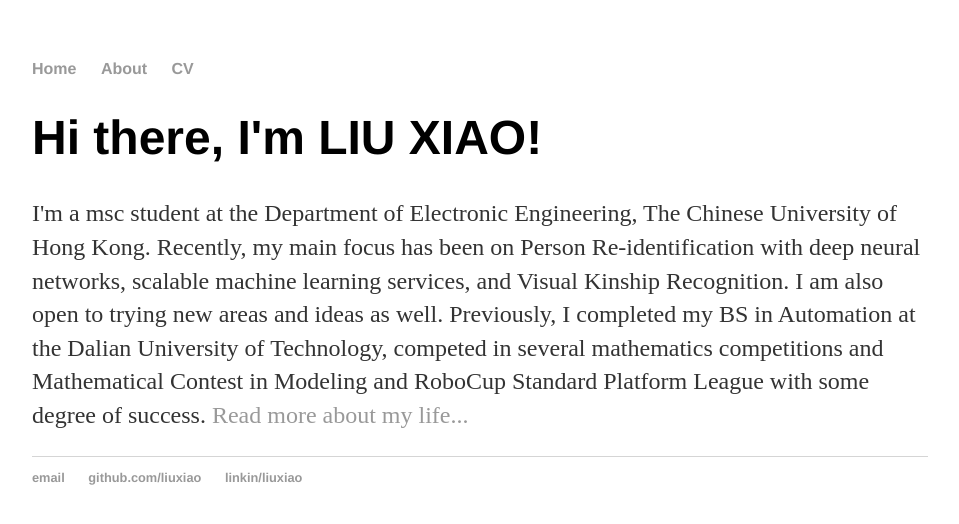
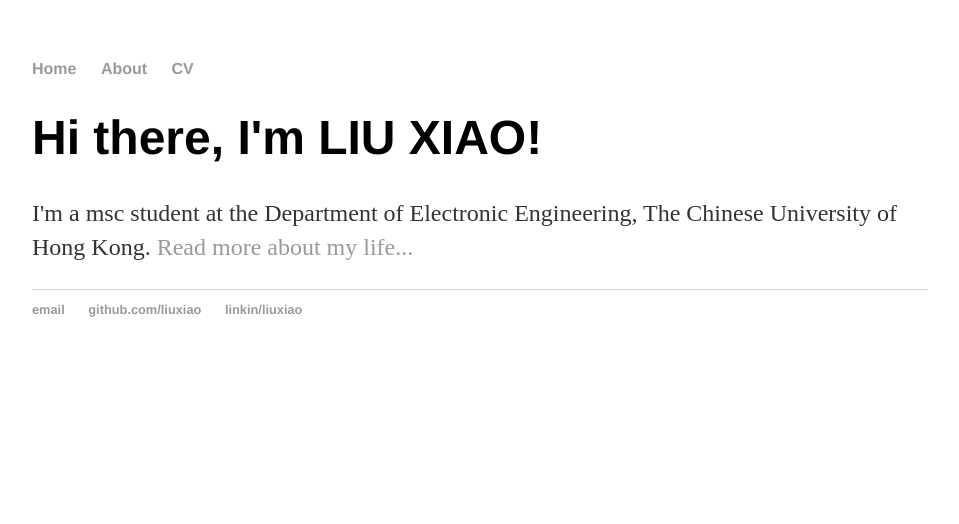
Before and after one commit to Archimedes2013/Archimedes2013.github.io, a Jekyll site: the page built from index.html, in a window 1280 px wide. Shown: the top 524 px of the page, without its empty margins (160-1119 px from the left). Built offline with Jekyll 4.4.1, drawn with Linux system fonts in a browser that asks for light colours.

Commit message:
Update index.html

```diff
--- a/index.html
+++ b/index.html
@@ -1,17 +1,11 @@
 ---
 layout: default
-title: Hank Quinlan, Horrible Cop
+title: LIU XIAO, a brief Introduction
 ---
 <div class="blurb">
 	<h1>Hi there, I'm LIU XIAO!</h1>
 	<p>
 	I'm a msc student at the Department of Electronic Engineering, The Chinese University of Hong Kong.
-	Recently, my main focus has been on Person Re-identification with deep neural networks, scalable machine learning
-services, and Visual Kinship Recognition.
-		I am also open to trying new areas and ideas as well.
 
-		Previously, I completed my BS in Automation at the Dalian University of Technology,
-		competed in several mathematics competitions and Mathematical Contest in Modeling and RoboCup Standard Platform League
-		with some degree of success.
 		<a href="/about">Read more about my life...</a></p>
 </div><!-- /.blurb -->
```
